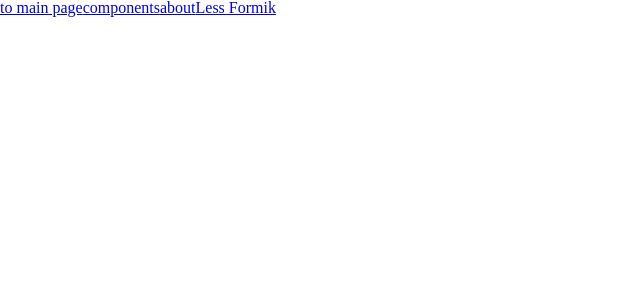
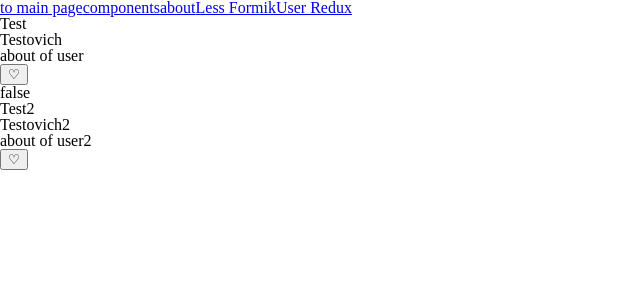
Before and after one commit to Jaykob2447/React, a React (Vite) app in the folder intro/: page /userRedux in a window 1280 px wide. Shown: the top 300 px of the page, without its empty margins (0-640 px from the left). Built offline with nearby package versions, Linux system fonts and the light colour scheme.

Commit message:
Redux with bug bool

```diff
--- a/intro/src/App.jsx
+++ b/intro/src/App.jsx
@@ -5,6 +5,7 @@ import Home from "./components/RouterPlug/Home";
 import Components from "./components/RouterPlug/components";
 import About from "./components/RouterPlug/About";
 import FormikReg from "./components/FormikReg";
+import UserRedux from "./components/UsersRedux";
 // import Slider from "./components/Slider";
 // import FormClass from "./FormClass";
 // import Card from "./userCard";
@@ -22,6 +23,7 @@ function App() {
           <Route path="/components" element={<Components />} />
           <Route path="/about" element={<About />} />
           <Route path="/formik" element={<FormikReg />} />
+          <Route path="/userRedux" element={<UserRedux />} />
         </Routes>
       </Router>
       {/* <Card user={user} /> */}
--- a/intro/src/components/Header/index.jsx
+++ b/intro/src/components/Header/index.jsx
@@ -7,6 +7,7 @@ function Header() {
       <Link to="/components">components</Link>
       <Link to="/about">about</Link>
       <Link to="/formik">Less Formik</Link>
+      <Link to="/userRedux">User Redux</Link>
     </>
   );
 }
--- /dev/null
+++ b/intro/src/components/UsersRedux/index.jsx
@@ -0,0 +1,45 @@
+import { connect } from "react-redux";
+import { USERS } from "./../store/slices/userSlice";
+import { changeFavorite } from "./../store/slices/userSlice";
+
+const { user1, user2 } = USERS;
+function UserRedux({ favorite, setFavorite }) {
+  const favoriteHeandler = ({ target: { value } }) => {
+    setFavorite(Boolean(value));
+  };
+  console.log(favorite);
+  return (
+    <div>
+      <div>
+        <p>{user1.firstName}</p>
+        <p>{user1.lastName}</p>
+        <p>{user1.about}</p>
+        <div>
+          <button onClick={favoriteHeandler} value={favorite}>
+            ♡
+          </button>
+          <p>{favorite ? "true" : "false"}</p>
+        </div>
+      </div>
+      <div>
+        <p>{user2.firstName}</p>
+        <p>{user2.lastName}</p>
+        <p>{user2.about}</p>
+        <div>
+          <button onClick={favoriteHeandler} value={favorite}>
+            ♡
+          </button>
+        </div>
+      </div>
+    </div>
+  );
+}
+
+const mapStateToProps = (state) => ({
+  favorite: state.favorite.favorite,
+});
+const mapDispatchToProps = (dispatch) => ({
+  setFavorite: (v) => dispatch(changeFavorite(Boolean(v))),
+});
+
+export default connect(mapStateToProps, mapDispatchToProps)(UserRedux);
--- /dev/null
+++ b/intro/src/components/store/index.js
@@ -0,0 +1,5 @@
+import { configureStore } from "@reduxjs/toolkit";
+import favoriteReducer from "./slices/userSlice";
+
+const store = configureStore({ reducer: { favorite: favoriteReducer } });
+export default store;
--- /dev/null
+++ b/intro/src/components/store/slices/userSlice.js
@@ -0,0 +1,40 @@
+import { createSlice } from "@reduxjs/toolkit";
+
+export const USERS = {
+  user1: {
+    firstName: "Test",
+    lastName: "Testovich",
+    about: "about of user",
+    isFavourite: false,
+  },
+  user2: {
+    firstName: "Test2",
+    lastName: "Testovich2",
+    about: "about of user2",
+    isFavourite: false,
+  },
+};
+
+const SLICE_NAME = "favorite";
+
+const initialState = {
+  favorite: USERS.user1.isFavourite,
+};
+
+const isFavouriteSlice = createSlice({
+  name: SLICE_NAME,
+  initialState,
+  reducers: {
+    changeFavorite: (state, action) => {
+      const { payload } = action;
+      console.log(state.favorite, payload);
+      state.favorite = !payload;
+      //   console.log(state.favorite, payload);
+    },
+  },
+});
+
+const { reducer, actions } = isFavouriteSlice;
+
+export const { changeFavorite } = actions;
+export default reducer;
--- a/intro/src/main.jsx
+++ b/intro/src/main.jsx
@@ -3,9 +3,13 @@ import ReactDOM from "react-dom/client";
 import App from "./App.jsx";
 import "./reset.css";
 import "./index.css";
+import { Provider } from "react-redux";
+import store from "./components/store/index.js";
 
 ReactDOM.createRoot(document.getElementById("root")).render(
   <React.StrictMode>
-    <App />
+    <Provider store={store}>
+      <App />
+    </Provider>
   </React.StrictMode>
 );
--- a/package.json
+++ b/package.json
@@ -5,7 +5,9 @@
     "sass": "^1.77.8"
   },
   "dependencies": {
+    "@reduxjs/toolkit": "^2.2.7",
     "formik": "^2.4.6",
+    "react-redux": "^9.1.2",
     "yup": "^1.4.0"
   }
 }
```
Also changed, not shown: 1 other file (tests, documents, lock files or other folders).
